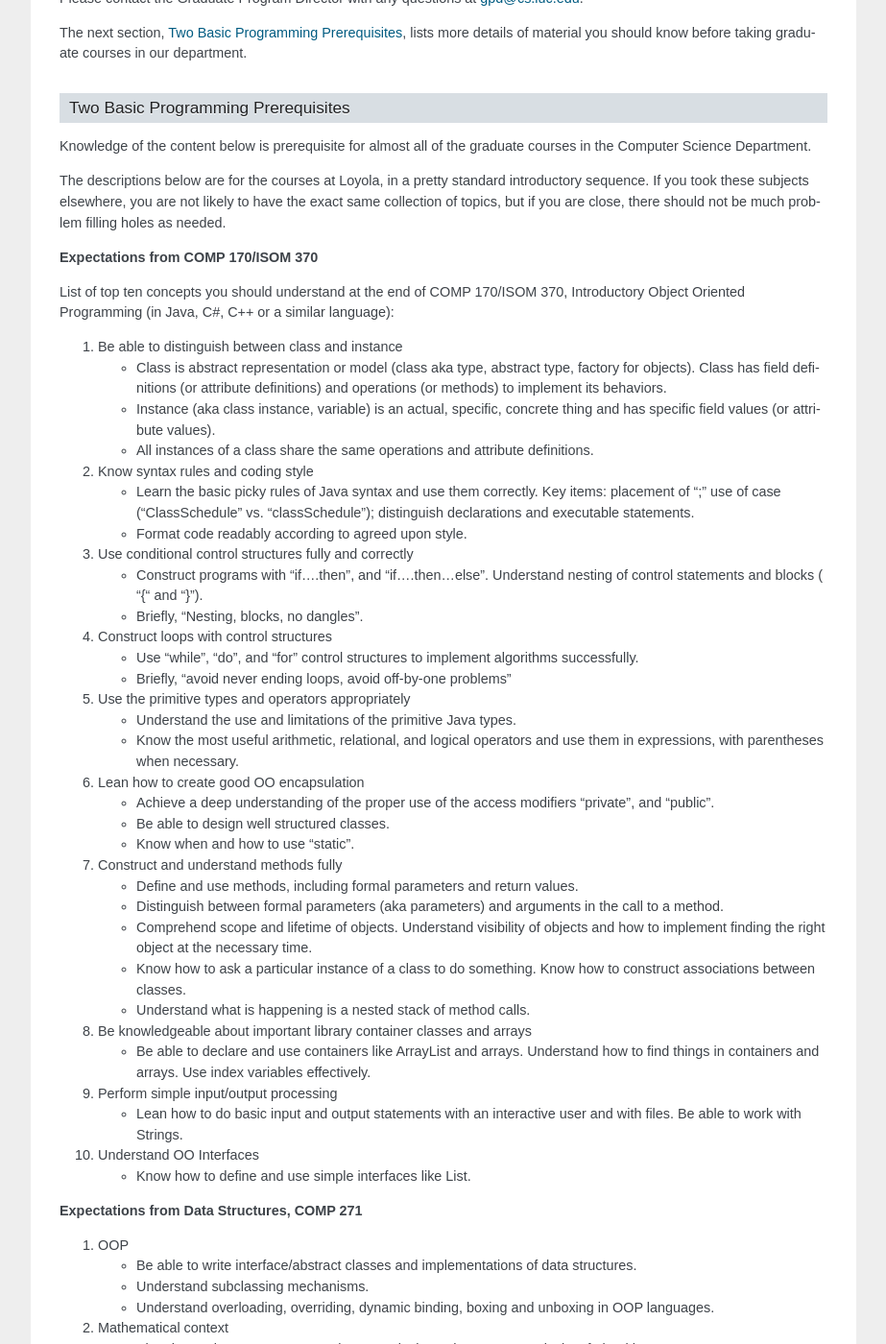
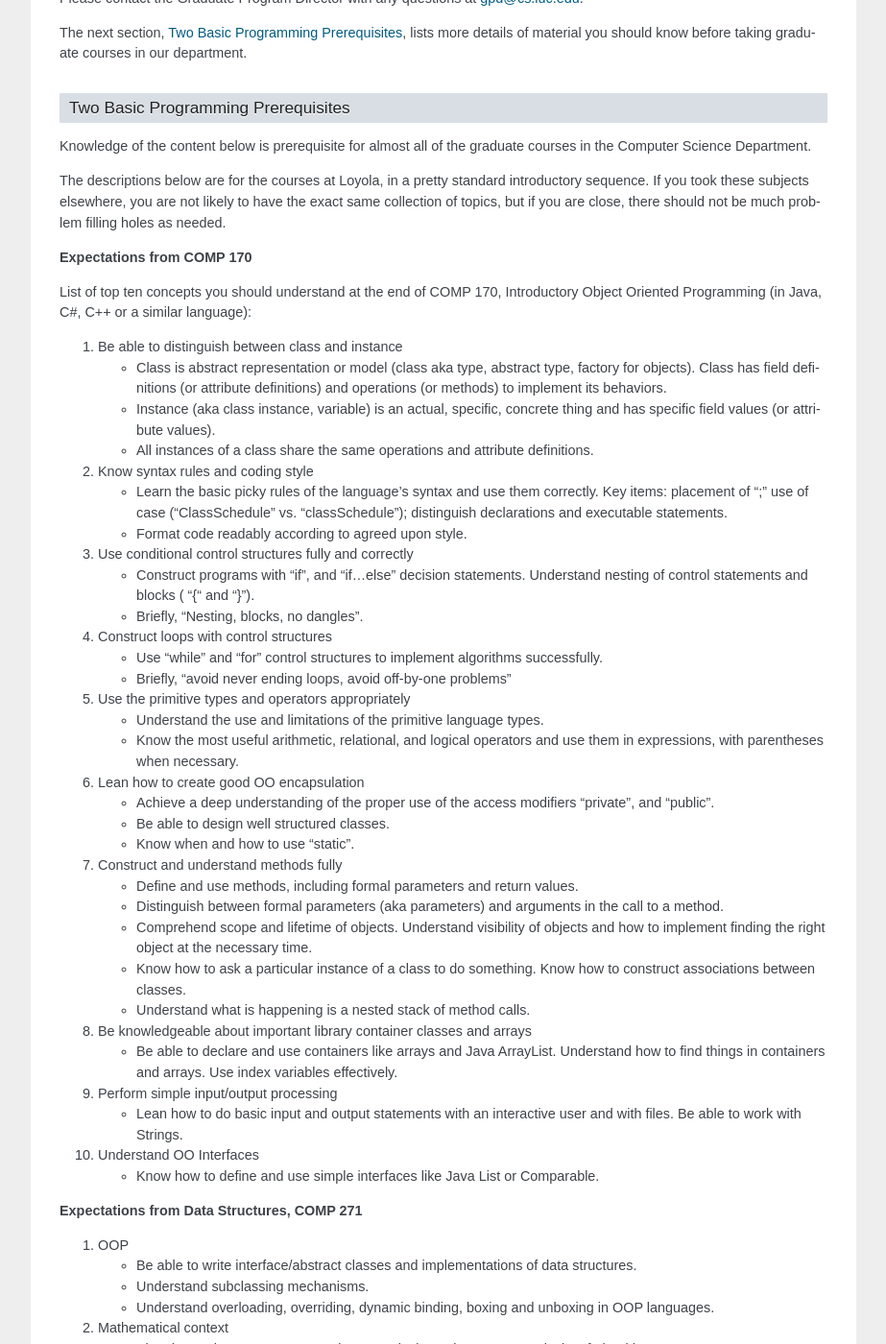
Before and after one commit to LoyolaChicagoCS/gradhandbook, a Sphinx documentation site: the page built from source/ms_programs.rst, in a window 1280 px wide and 1400 px high, scrolled down 1851 px. Shown: the whole window at 96% size, without its empty margins (198-1121 px from the left). Built offline with Sphinx 7.4.7, drawn with Linux system fonts in a browser that asks for light colours.

Commit message:
prereqs not written for Java

```diff
--- a/source/ms_programs.rst
+++ b/source/ms_programs.rst
@@ -167,9 +167,9 @@
 same collection of topics, but if you are close,
 there should not be much problem filling holes as needed.
 
-**Expectations from COMP 170/ISOM 370**
+**Expectations from COMP 170**
 
-List of top ten concepts you should understand at the end of COMP 170/ISOM 370,
+List of top ten concepts you should understand at the end of COMP 170,
 Introductory Object Oriented Programming (in Java, C#, C++ or a similar
 language):
 
@@ -184,26 +184,26 @@
 
 #. Know syntax rules and coding style
 
-   *   Learn the basic picky rules of Java syntax and use them correctly.
+   *   Learn the basic picky rules of the language's syntax and use them correctly.
        Key items: placement of “;” use of case (“ClassSchedule” vs. “classSchedule”);
        distinguish declarations and executable statements.
    *   Format code readably according to agreed upon style.
 
 #. Use conditional control structures fully and correctly
 
-   *   Construct programs with “if….then”, and “if….then…else”.
+   *   Construct programs with “if”, and “if…else” decision statements.
        Understand nesting of control statements and blocks ( “{“ and “}”).
    *   Briefly, “Nesting, blocks, no dangles”.
 
 #. Construct loops with control structures
 
-   *   Use “while”, “do”, and “for” control structures to
+   *   Use “while” and “for” control structures to
        implement algorithms successfully.
    *   Briefly, “avoid never ending loops, avoid off-by-one problems”
 
 #. Use the primitive types and operators appropriately
 
-   *   Understand the use and limitations of the primitive Java types.
+   *   Understand the use and limitations of the primitive language types.
    *   Know the most useful arithmetic, relational, and logical operators
        and use them in expressions, with parentheses when necessary.
 
@@ -238,7 +238,7 @@
 
 #. Understand OO Interfaces
 
-   *   Know how to define and use simple interfaces like List.
+   *   Know how to define and use simple interfaces like Java List or Comparable.
 
 **Expectations from Data Structures, COMP 271**
 
```
Also changed, not shown: other parts of source/ms_programs.rst (+1 -1 lines).
